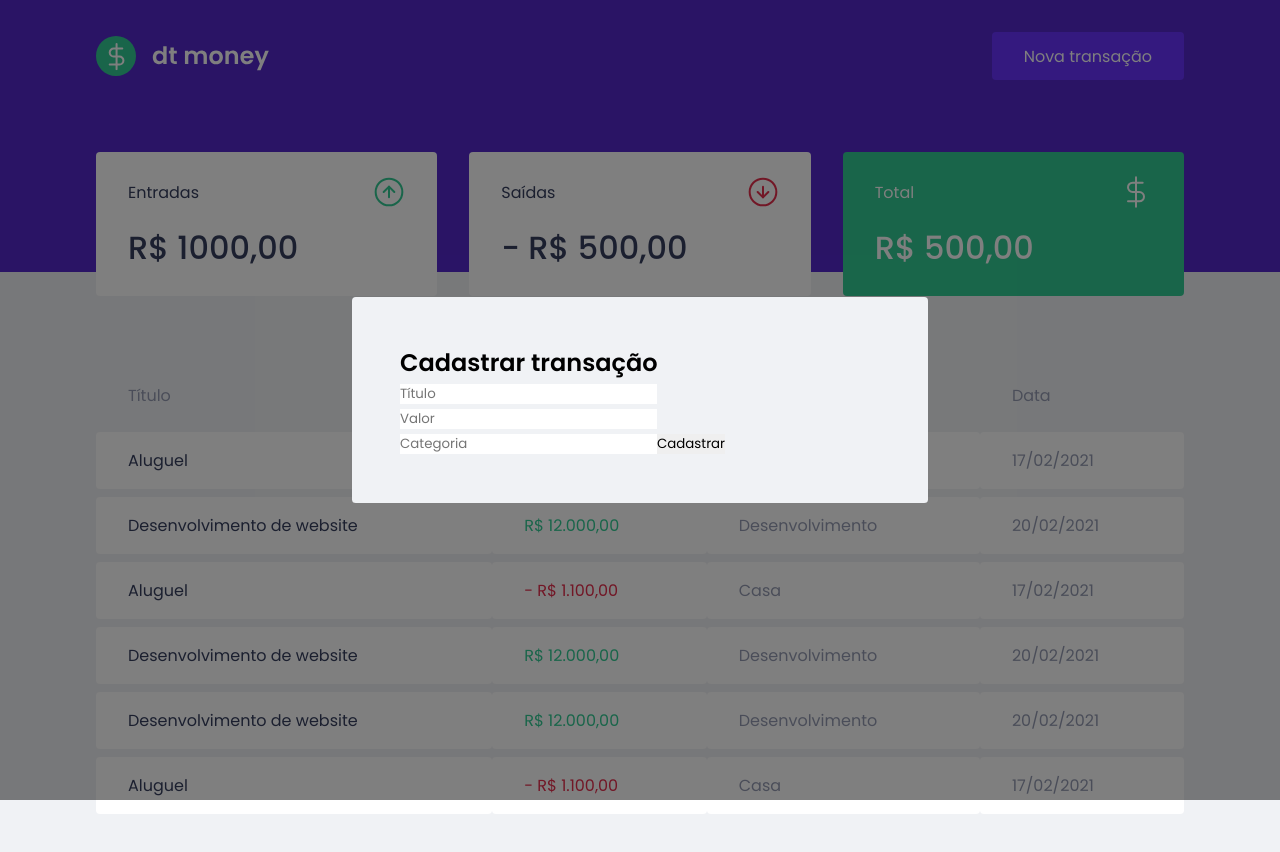
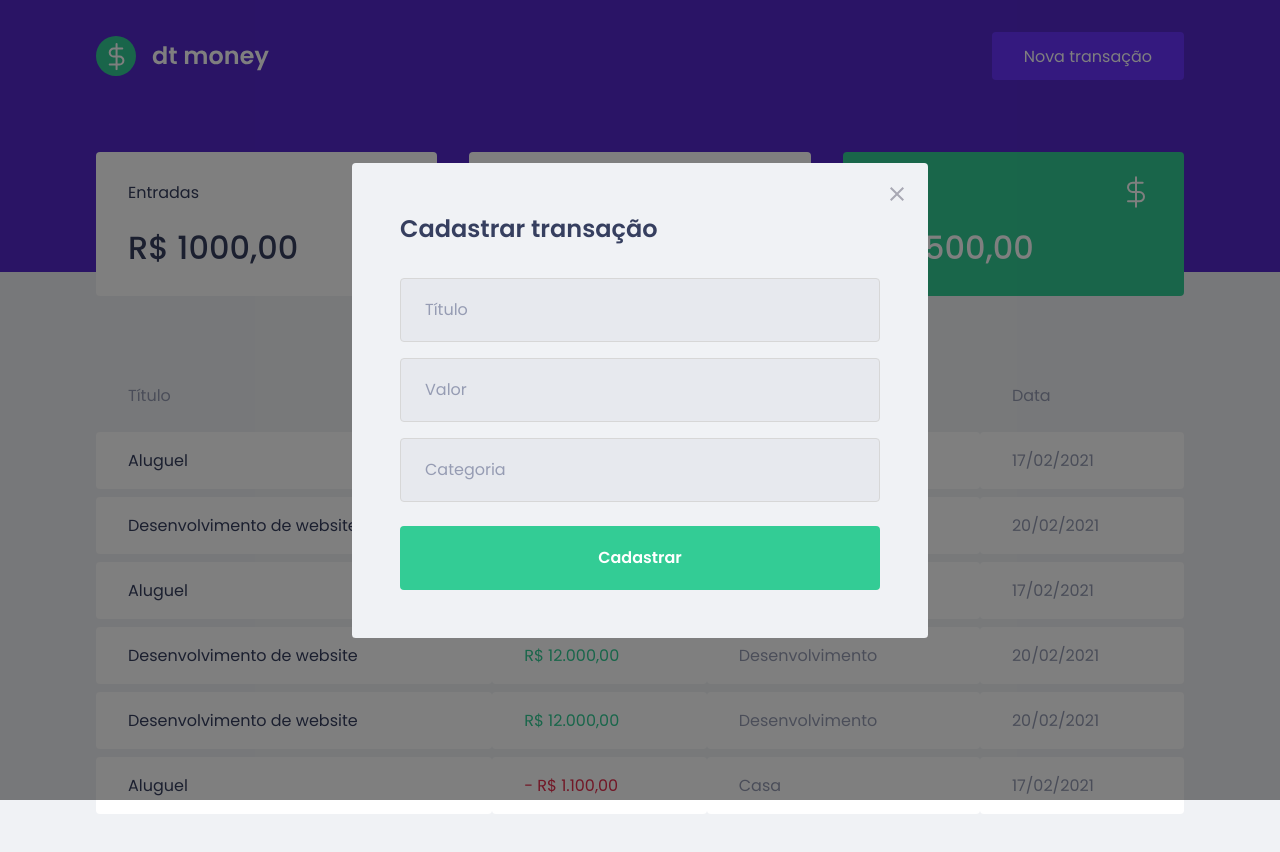
Before and after one commit to caiohenrique-developer/dt-money, a React (Create React App) app: page / in a window 1280 px wide. Both pictures are taken after a click on the button "Nova transação". Shown: the top 852 px of the page. Built offline with nearby package versions, Linux system fonts and the light colour scheme; no server answers; what miragejs would draw is missing.

Commit message:
:chart_with_upwards_trend: [ WIP ]: Style Transaction modal with icon close

```diff
--- a/src/components/NewTransactionModal/index.tsx
+++ b/src/components/NewTransactionModal/index.tsx
@@ -1,4 +1,6 @@
 import Modal from "react-modal";
+import closeIcon from '../../assets/close.svg';
+
 import { Container } from "./styles";
 
 interface ModalProps {
@@ -14,6 +16,13 @@ export function NewTransactionModal({ isOpen, onRequestClose }: ModalProps) {
             overlayClassName="react-modal-overlay"
             className="react-modal-content"
         >
+            <button
+                className="react-close-icon"
+                onClick={onRequestClose}
+            >
+                <img src={closeIcon} alt="Ícone para fechar modal"/>
+            </button>
+
             <Container>
                 <h2>Cadastrar transação</h2>
 
--- a/src/components/NewTransactionModal/styles.ts
+++ b/src/components/NewTransactionModal/styles.ts
@@ -1,3 +1,40 @@
 import styled from "styled-components";
 
-export const Container = styled.form``
+export const Container = styled.form`
+    h2 {
+        color: var(--text-title);
+        font-size: 1.5rem;
+        margin-bottom: 2rem;
+    }
+
+    input {
+        width: 100%;
+        padding: 0 1.5rem;
+        height: 4rem;
+        border-radius: 0.25rem;
+        border: 1px solid var(--border);
+        background: var(--input-bkg);
+        font-weight: 400;
+        font-size: 1rem;
+
+        &::placeholder { color: var(--text-body) }
+
+        & + input { margin-top: 1rem; }
+    }
+
+    button[type="submit"] {
+        width: 100%;
+        padding: 0 1.5rem;
+        height: 4rem;
+        background: var(--green);
+        color: var(--shape);
+        border-radius: 0.25rem;
+        border: 0;
+        font-size: 1rem;
+        margin-top: 1.5rem;
+        font-weight: 600;
+        transition: .2s;
+
+        &:hover { filter: brightness(0.8); }
+    }
+`
--- a/src/styles/globals.ts
+++ b/src/styles/globals.ts
@@ -11,6 +11,8 @@ export const GlobalStyles = createGlobalStyle`
         --blue-light:#6933ff;
         --blue:#5429cc;
         --red:#e52e4d;
+        --border:#d7d7d7;
+        --input-bkg:#e7e9ee;
     }
 
     * {
@@ -67,6 +69,21 @@ export const GlobalStyles = createGlobalStyle`
                 padding: 3rem;
                 border-radius: 0.24rem;
             }
+
+            .react-close-icon {
+                position: absolute;
+                top: 1.5rem;
+                right: 1.5rem;
+
+                font-size: 0;
+                background: transparent;
+                transition: .2s;
+
+                &:hover {
+                    transform: rotate(270deg);
+                    filter: brightness(0.5);
+                }
+            }
         }
     }
 `
```
